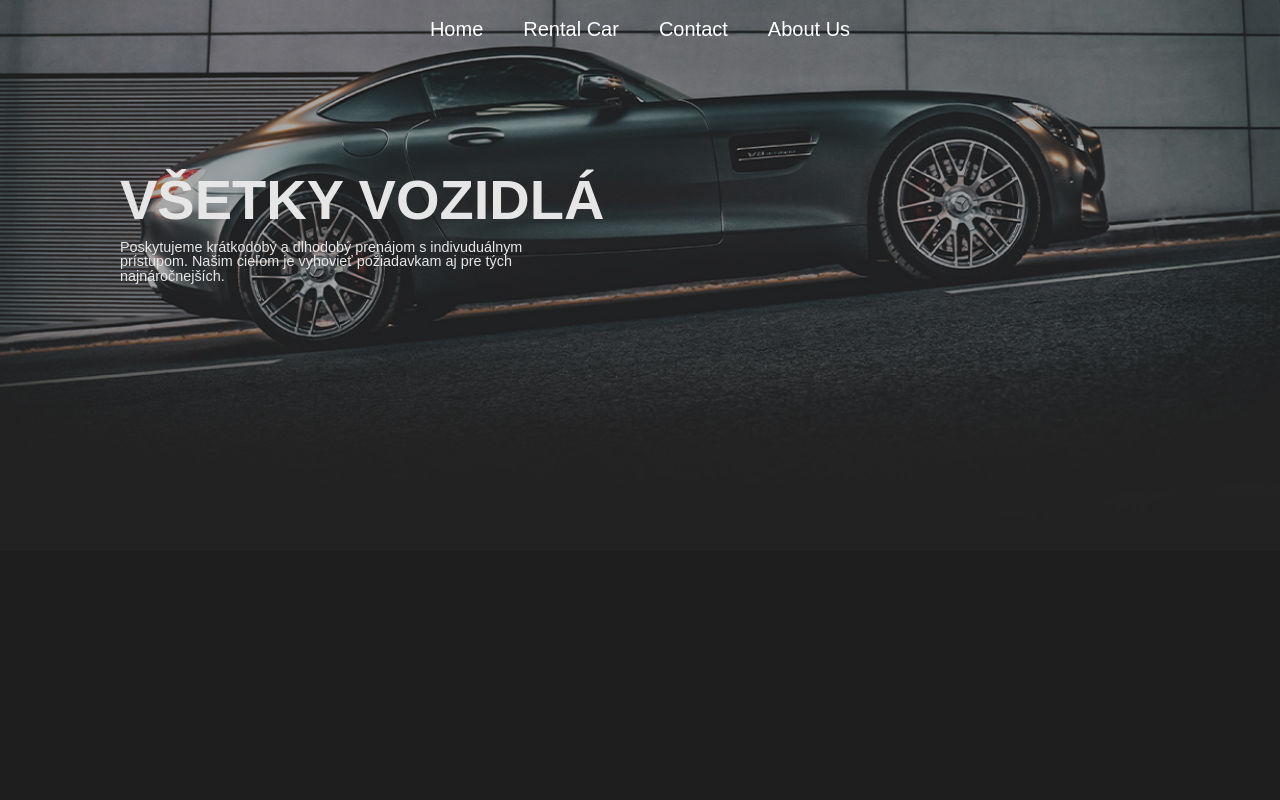
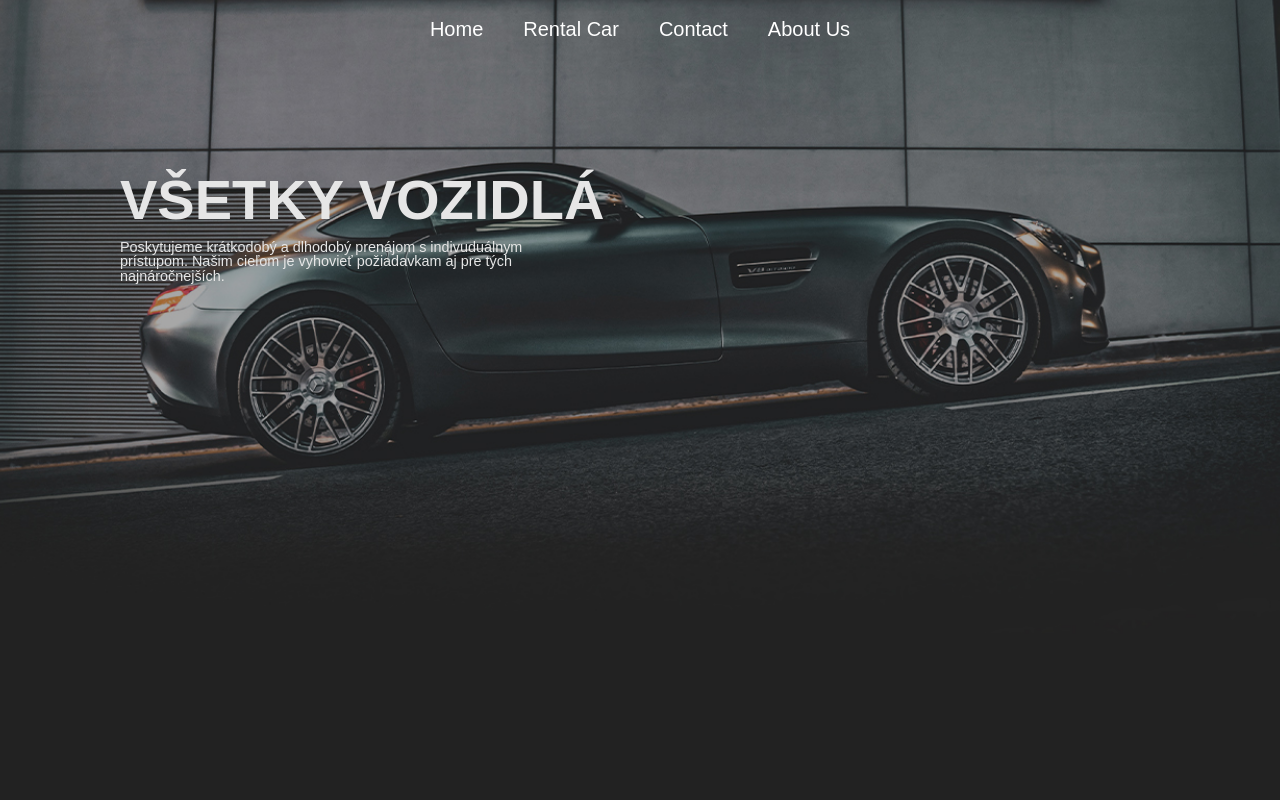
Before and after one commit to Hcki186/CarRental, a Vue app: page /RentalCar in a window 1280 px wide. Shown: the top 800 px of the page. Built offline with nearby package versions, Linux system fonts and the light colour scheme.

Commit message:
change BG color webside

```diff
--- a/src/assets/scss/background/RentalBG.scss
+++ b/src/assets/scss/background/RentalBG.scss
@@ -3,5 +3,5 @@
     width: 100%;
     height: 100vh;
     position: absolute;
-    top: -15%;
+    top: -8%;
 }
--- a/src/assets/scss/background/colorBG.scss
+++ b/src/assets/scss/background/colorBG.scss
@@ -1,3 +1,3 @@
 body {
-    background-color: $bg-Woodsmoke;
+    background-color: $bg-rental-side;
 }
--- a/src/assets/scss/rentalCar/retalCarColorBG.scss
+++ b/src/assets/scss/rentalCar/retalCarColorBG.scss
@@ -1,3 +1,3 @@
 .RentalCar {
-    background-color: darken($bg-rental-side, 1.76%);
+    background-color: $bg-rental-side;
 }
```
